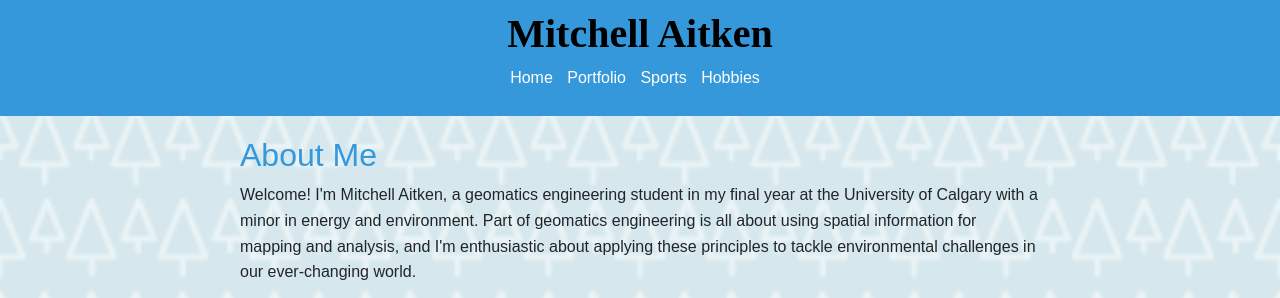
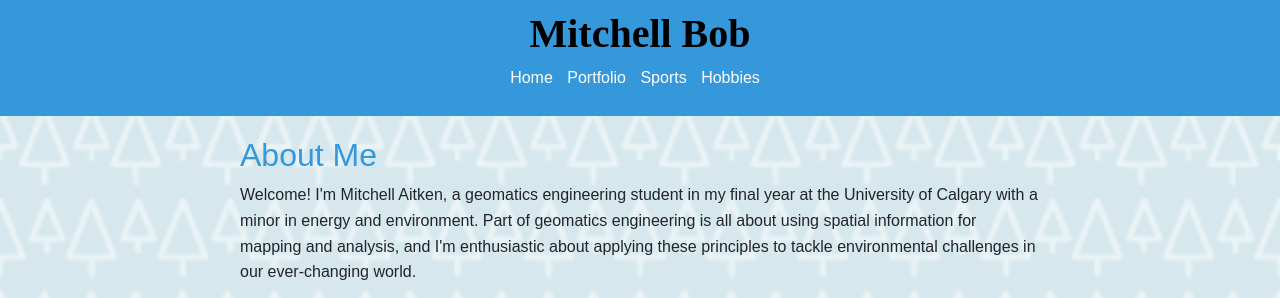
Before and after one commit to mitchell-aitken/PersonalWebsiteHTML, a website: page index.html in a window 1280 px wide. Shown: the top 298 px of the page. Drawn offline with nearby package versions, Linux system fonts and the light colour scheme.

Commit message:
changing name to bob

```diff
--- a/index.html
+++ b/index.html
@@ -11,7 +11,7 @@
 
 <body>
     <header>
-        <h1>Mitchell Aitken</h1>
+        <h1>Mitchell Bob</h1>
         <nav>
             <ul>
                 <li><a href="index.html">Home</a></li>
```
